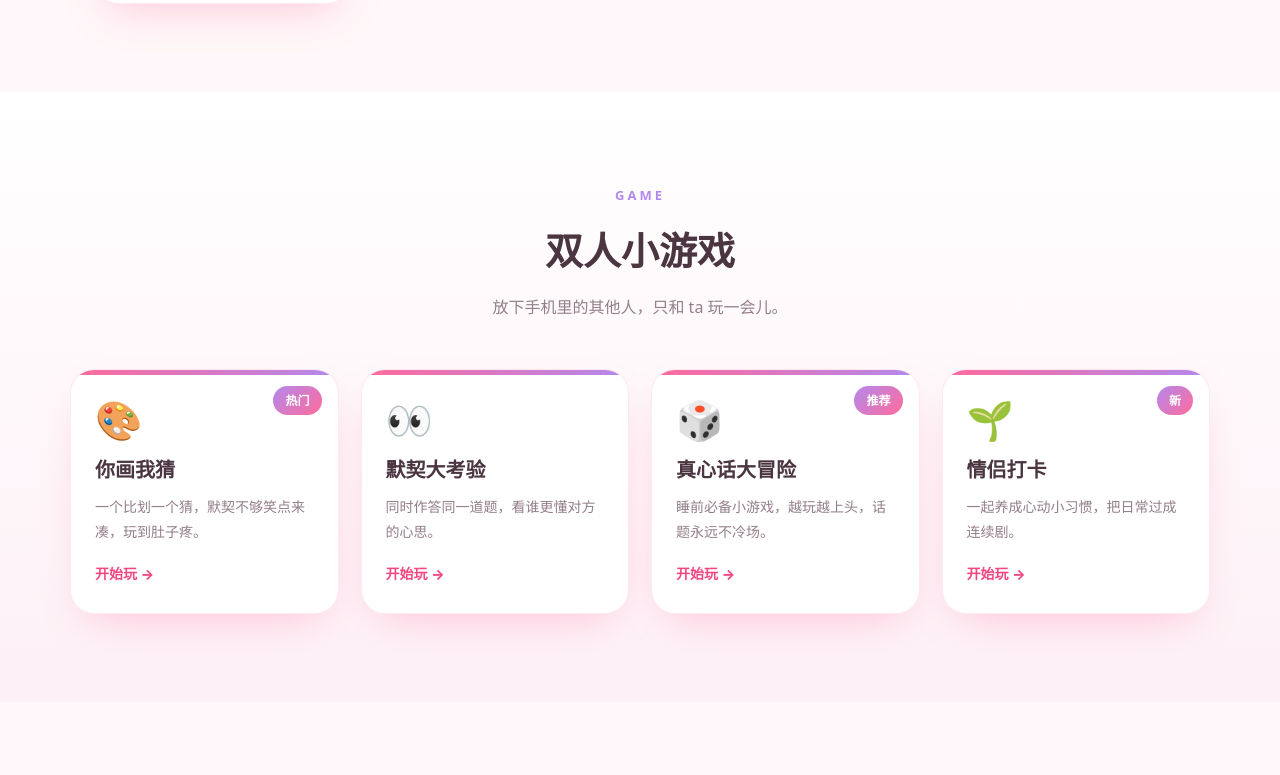
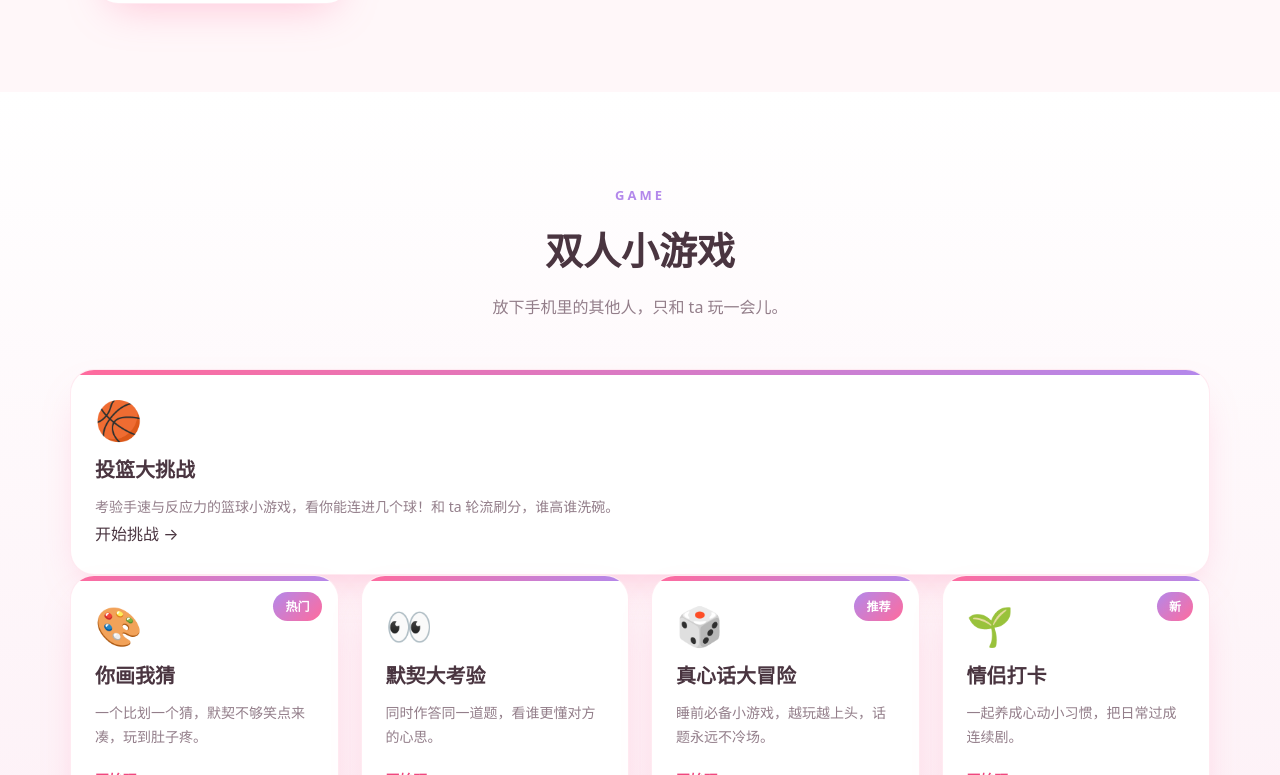
Before and after one commit to heshuixiu/couplegametest, a React (Vite) app: page / in a window 1280 px wide. Shown: the part 1623-2398 px from the top of the page. Built offline with nearby package versions, Linux system fonts and the light colour scheme.

Commit message:
feat: 在双人小游戏区新增篮球游戏入口（特色横幅）

```diff
--- a/src/components/GameZone.jsx
+++ b/src/components/GameZone.jsx
@@ -1,3 +1,11 @@
+const basketball = {
+  icon: '🏀',
+  title: '投篮大挑战',
+  desc: '考验手速与反应力的篮球小游戏，看你能连进几个球！和 ta 轮流刷分，谁高谁洗碗。',
+  tag: '篮球',
+  href: '/game.html',
+}
+
 const games = [
   {
     icon: '🎨',
@@ -33,6 +41,15 @@ export default function GameZone() {
         <h2 className="zone__title">双人小游戏</h2>
         <p className="zone__sub">放下手机里的其他人，只和 ta 玩一会儿。</p>
       </div>
+      <a className="card card--ball card--feature" href={basketball.href}>
+        <span className="card__icon" aria-hidden="true">{basketball.icon}</span>
+        <div className="card__body">
+          <h3 className="card__title">{basketball.title}</h3>
+          <p className="card__desc">{basketball.desc}</p>
+        </div>
+        <span className="card__cta">开始挑战 →</span>
+      </a>
+
       <div className="cards">
         {games.map((g) => (
           <a className="card" href="#games" key={g.title}>
```
